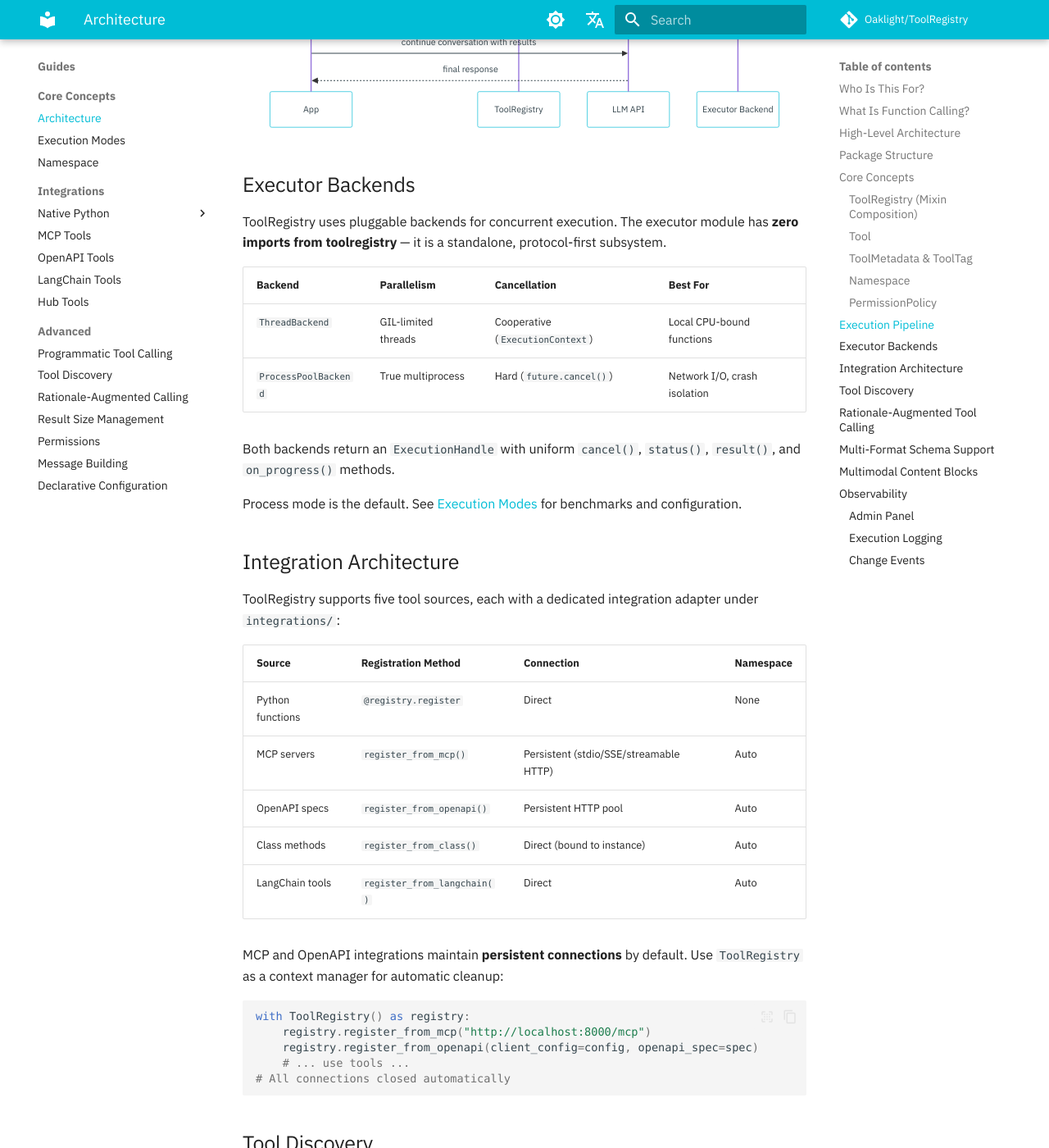
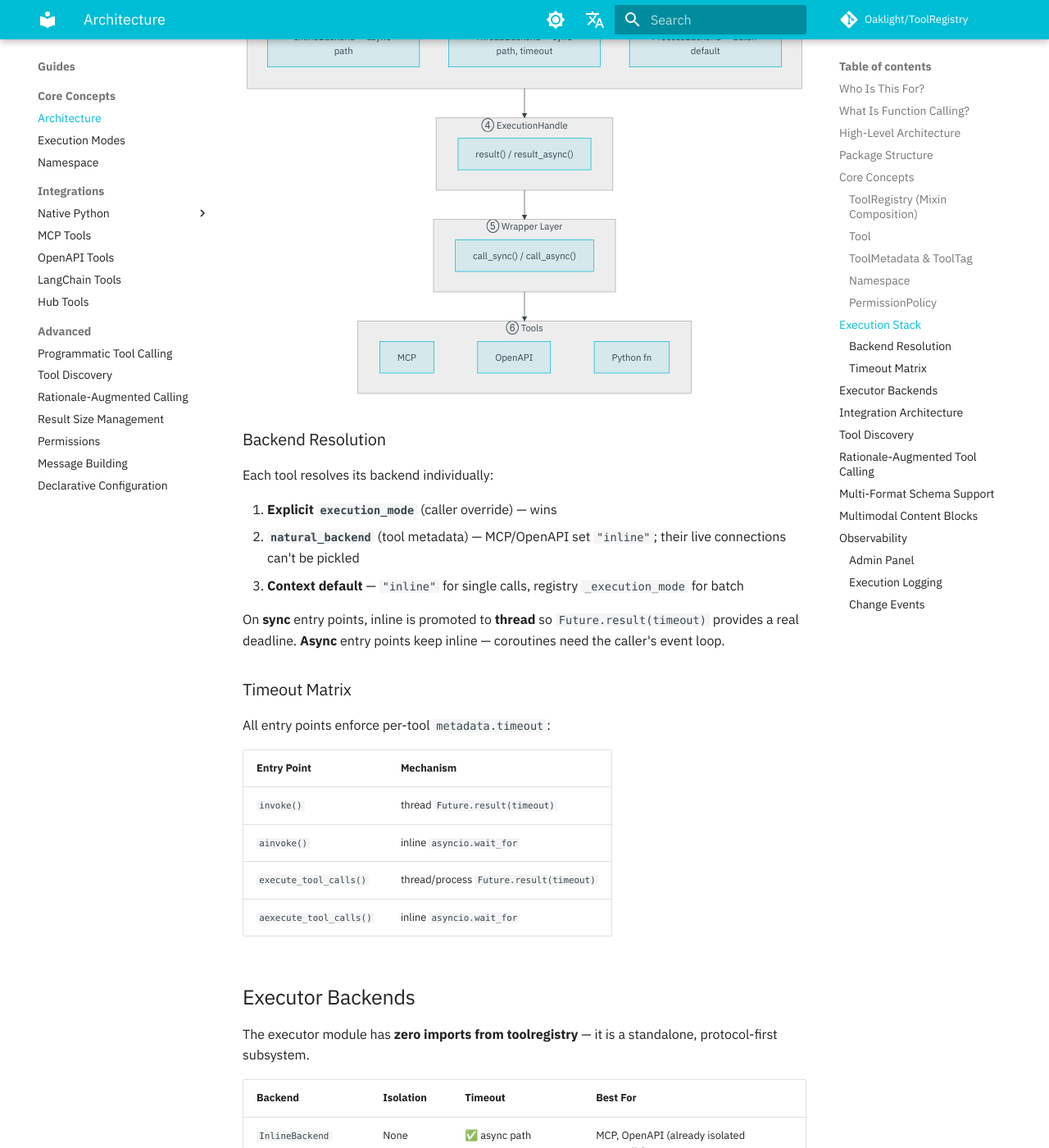
Before and after one commit to Oaklight/ToolRegistry, an MkDocs documentation site: the page built from docs/architecture/overview.md, in a window 1280 px wide and 1400 px high, scrolled down 5468 px. Shown: the whole window at 82% size. Built offline with MkDocs 1.6.1 and Material for MkDocs 9.7.7, drawn with Linux system fonts in a browser that asks for light colours; some web fonts are replaced; comment, search, counter and statistics services are not loaded; some of the changed text lies outside the part shown.

Commit message:
docs: update execution stack section with mermaid diagram and timeout matrix

````diff
--- a/docs/architecture/overview.md
+++ b/docs/architecture/overview.md
@@ -180,43 +180,81 @@
 
 A rule engine that evaluates tool calls before execution. Rules are checked in order (first match wins), producing `ALLOW`, `DENY`, or `ASK` (delegate to a handler for interactive approval). If no policy is set, all calls are allowed. See [permissions docs](../usage/permissions.md) for details.
 
-## Execution Pipeline
+## Execution Stack
 
-A typical function calling workflow:
+The execution stack has six layers. The calling interface (sync/async) and the execution backend (inline/thread/process) are **orthogonal** — resolved per tool via the `_resolve_backend` seam.
 
 ```mermaid
-sequenceDiagram
-    participant App
-    participant Registry as ToolRegistry
-    participant LLM as LLM API
-    participant Backend as Executor Backend
+flowchart TD
+    subgraph S1["① Calling Interface — returns Result"]
+        direction TB
+        INV["invoke() / ainvoke()"]
+        EXE["execute_tool_calls() / aexecute_tool_calls()"]
+        RAW["_invoke_raw() — PTC internal"]
+    end
 
-    App->>Registry: register tools (functions, MCP, OpenAPI, ...)
-    App->>Registry: get_schemas(api_format="openai-chat")
-    App->>LLM: chat completion with tool schemas
-    LLM-->>App: tool_calls (function name + arguments)
-    App->>Registry: execute_tool_calls(tool_calls)
-    Registry->>Registry: permission check
-    Registry->>Backend: submit(fn, kwargs, timeout)
-    Backend-->>Registry: results
-    Registry-->>App: dict[tool_call_id, result]
-    App->>Registry: build_tool_call_messages(...)
-    App->>LLM: continue conversation with results
-    LLM-->>App: final response
+    subgraph S2["② Pipeline (shared)"]
+        direction TB
+        PERM["permission check"]
+        SEAM["_resolve_backend seam<br/>caller mode ▸ natural_backend ▸ default<br/>sync: inline→thread │ async: inline kept"]
+    end
+
+    subgraph S3["③ Execution Backends"]
+        direction TB
+        INLINE["InlineBackend — async path"]
+        THREAD["ThreadBackend — sync path, timeout"]
+        PROC["ProcessBackend — batch default"]
+    end
+
+    subgraph S4["④ ExecutionHandle"]
+        HRES["result() / result_async()"]
+    end
+
+    subgraph S5["⑤ Wrapper Layer"]
+        CS["call_sync() / call_async()"]
+    end
+
+    subgraph S6["⑥ Tools"]
+        MCPT["MCP"] ~~~ OAPI["OpenAPI"] ~~~ PY["Python fn"]
+    end
+
+    S1 --> S2 --> S3 --> S4 --> S5 --> S6
 ```
+
+### Backend Resolution
+
+Each tool resolves its backend individually:
+
+1. **Explicit `execution_mode`** (caller override) — wins
+2. **`natural_backend`** (tool metadata) — MCP/OpenAPI set `"inline"`; their live connections can't be pickled
+3. **Context default** — `"inline"` for single calls, registry `_execution_mode` for batch
+
+On **sync** entry points, inline is promoted to **thread** so `Future.result(timeout)` provides a real deadline. **Async** entry points keep inline — coroutines need the caller's event loop.
+
+### Timeout Matrix
+
+All entry points enforce per-tool `metadata.timeout`:
+
+| Entry Point | Mechanism |
+|-------------|-----------|
+| `invoke()` | thread `Future.result(timeout)` |
+| `ainvoke()` | inline `asyncio.wait_for` |
+| `execute_tool_calls()` | thread/process `Future.result(timeout)` |
+| `aexecute_tool_calls()` | inline `asyncio.wait_for` |
 
 ## Executor Backends
 
-ToolRegistry uses pluggable backends for concurrent execution. The executor module has **zero imports from toolregistry** — it is a standalone, protocol-first subsystem.
+The executor module has **zero imports from toolregistry** — it is a standalone, protocol-first subsystem.
 
-| Backend | Parallelism | Cancellation | Best For |
-|---------|-------------|-------------|----------|
-| `ThreadBackend` | GIL-limited threads | Cooperative (`ExecutionContext`) | Local CPU-bound functions |
-| `ProcessPoolBackend` | True multiprocess | Hard (`future.cancel()`) | Network I/O, crash isolation |
+| Backend | Isolation | Timeout | Best For |
+|---------|-----------|---------|----------|
+| `InlineBackend` | None | ✅ async path | MCP, OpenAPI (already isolated externally) |
+| `ThreadBackend` | Thread | ✅ `Future.result(t)` | Sync callers, timeout enforcement |
+| `ProcessPoolBackend` | Process | ✅ `Future.result(t)` | CPU isolation, crash isolation |
 
-Both backends return an `ExecutionHandle` with uniform `cancel()`, `status()`, `result()`, and `on_progress()` methods.
+All three return an `ExecutionHandle` with uniform `cancel()`, `status()`, `result()`, `result_async()`, and `on_progress()` methods.
 
-Process mode is the default. See [Execution Modes](../usage/concurrency_modes.md) for benchmarks and configuration.
+See [Execution Backends and Async Support](../usage/concurrency_modes.md) for configuration and details.
 
 ## Integration Architecture
 
````
